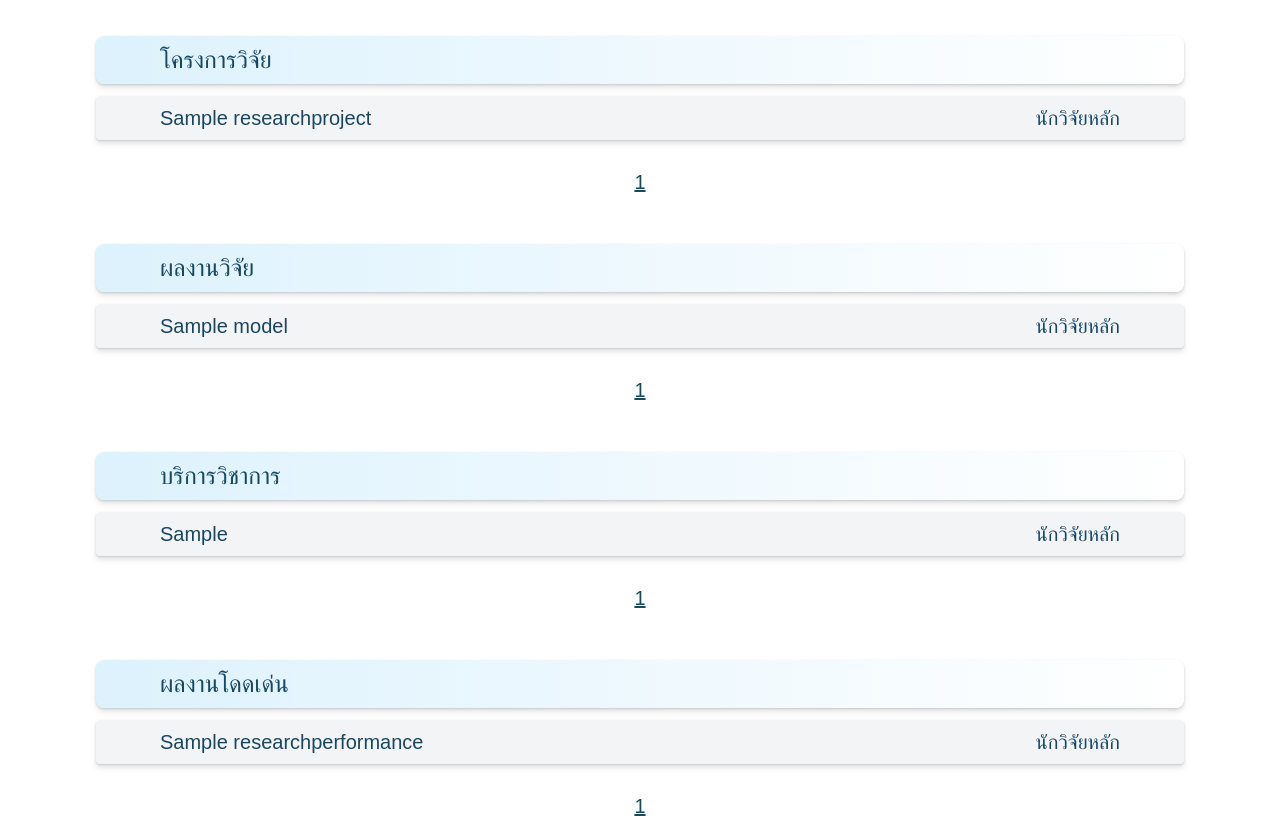
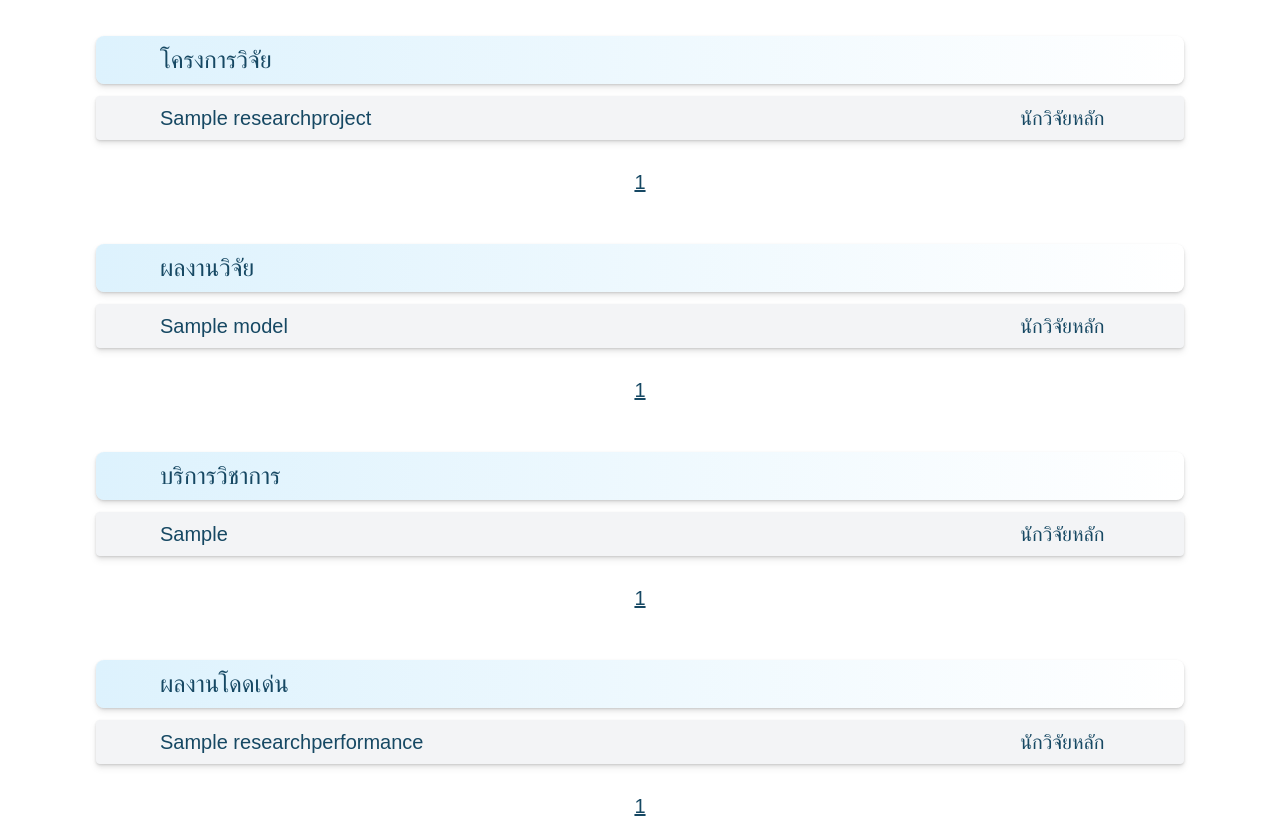
Before and after one commit to Kuddari/research-management, a Django app: page /profile/1/ in a window 1280 px wide. Shown: the part 626-1462 px from the top of the page. Run offline with Django 5.2, Linux system fonts and the light colour scheme; tables that the repository leaves empty hold one stand-in row (values such as "Sample post"); grey boxes marked "Sample" are stand-in pictures; style sheets or scripts are compiled from the project's sources; some libraries are stand-ins or nearby versions; some web fonts are replaced.

Commit message:
Update profile.html

```diff
--- a/researchapp/templates/login/profile.html
+++ b/researchapp/templates/login/profile.html
@@ -61,15 +61,15 @@
                             {% if request.user.researcher_profile.id == user_profile.id or request.user.researcher_profile.usertype == 'main_admin' %}
                             <div class="flex md:flex-row justify-between mx-4 md:mx-24 py-2 px-4 md:pl-16 md:pr-8 my-3 text-sm md:text-xl rounded bg-gray-100 drop-shadow-md shadow">
                                 <h1 class="">{{ project.research_nameTH }}</h1>
-                                <div class="flex flex-row gap-8">
-                                    <h1 class="">{{ researcher.research_position }}</h1>
+                                <div class="flex flex-row  gap-8">
+                                    <h1 class="w-[100px]">{{ researcher.research_position }}</h1>
                                     <a class="hover:text-blue-500" href="{% url 'edit_research_project' id=project.id %}"><i class="fa-solid fa-gear"></i></a>
                                 </div>
                             </div>
                             {% else %}
                             <div class="flex md:flex-row justify-between mx-4 md:mx-24 py-2 px-4 md:px-16 my-3 text-sm md:text-xl rounded bg-gray-100 drop-shadow-md shadow">
-                                <h1 class="">{{ project.research_nameTH }}</h1>
-                                <h1 class="">{{ researcher.research_position }}</h1>
+                                <h1>{{ project.research_nameTH }}</h1>
+                                <h1 class="w-[100px]">{{ researcher.research_position }}</h1>
                             </div>
                             {% endif %}
 
@@ -106,16 +106,16 @@
                         {% if researcher.name == user_profile %}
                         {% if request.user.researcher_profile.id == user_profile.id or request.user.researcher_profile.usertype == 'main_admin' %}
                             <div class="flex md:flex-row justify-between mx-4 md:mx-24 py-2 px-4 md:pl-16 md:pr-8 my-3 text-sm md:text-xl rounded bg-gray-100 drop-shadow-md shadow">
-                                <h1 class="">{{ project.research_nameTH }}</h1>
+                                <h1>{{ project.research_nameTH }}</h1>
                                 <div class="flex flex-row gap-8">
-                                    <h1 class="">{{ researcher.research_position }}</h1>
+                                    <h1 class="w-[100px]">{{ researcher.research_position }}</h1>
                                     <a class="hover:text-blue-500" href="{% url 'edit_research' id=project.id %}"><i class="fa-solid fa-gear"></i></a>
                                 </div>
                             </div>
                             {% else %}
                             <div class="flex md:flex-row justify-between mx-4 md:mx-24 py-2 px-4 md:px-16 my-3 text-sm md:text-xl rounded bg-gray-100 drop-shadow-md shadow">
                                 <h1 class="">{{ project.research_nameTH }}</h1>
-                                <h1 class="">{{ researcher.research_position }}</h1>
+                                <h1 class="w-[100px]">{{ researcher.research_position }}</h1>
                             </div>
                             {% endif %}
                         {% endif %}
@@ -152,14 +152,14 @@
                             <div class="flex md:flex-row justify-between mx-4 md:mx-24 py-2 px-4 md:pl-16 md:pr-8 my-3 text-sm md:text-xl rounded bg-gray-100 drop-shadow-md shadow">
                                 <h1 class="">{{ project.workTH }}</h1>
                                 <div class="flex flex-row gap-8">
-                                    <h1 class="">{{ researcher.research_position }}</h1>
+                                    <h1 class="w-[100px]">{{ researcher.research_position }}</h1>
                                     <a class="hover:text-blue-500" href="{% url 'edit_academic' id=project.id %}"><i class="fa-solid fa-gear"></i></a>
                                 </div>
                             </div>
                             {% else %}
                             <div class="flex md:flex-row justify-between mx-4 md:mx-24 py-2 px-4 md:px-16 my-3 text-sm md:text-xl rounded bg-gray-100 drop-shadow-md shadow">
-                                <h1 class="">{{ project.workTH }}</h1>
-                                <h1 class="">{{ researcher.research_position }}</h1>
+                                <h1>{{ project.workTH }}</h1>
+                                <h1 class="w-[100px]">{{ researcher.research_position }}</h1>
                             </div>
                             {% endif %}
                         {% endif %}
@@ -195,13 +195,13 @@
                         <div class="flex md:flex-row justify-between mx-4 md:mx-24 py-2 px-4 md:pl-16 md:pr-8 my-3 text-sm md:text-xl rounded bg-gray-100 drop-shadow-md shadow">
                             <h1>{{ project.research_name }}</h1>
                             <div class="flex flex-row gap-8">
-                                <h1 class="">{{ researcher.research_position }}</h1>
+                                <h1 class="w-[100px]">{{ researcher.research_position }}</h1>
                                 <a class="hover:text-blue-500" href="{% url 'edit_researchperformance' id=project.id %}"><i class="fa-solid fa-gear"></i></a>
                             </div>
                             {% else %}
                             <div class="flex md:flex-row justify-between mx-4 md:mx-24 py-2 px-4 md:pl-16 md:pr-16 my-3 text-sm md:text-xl rounded bg-gray-100 drop-shadow-md shadow">
                                 <h1>{{ project.research_name }}</h1>
-                                <h1>{{ researcher.research_position }}</h1>
+                                <h1 class="w-[100px]">{{ researcher.research_position }}</h1>
                             </div>
                             {% endif %}
                         {% endif %}
```
